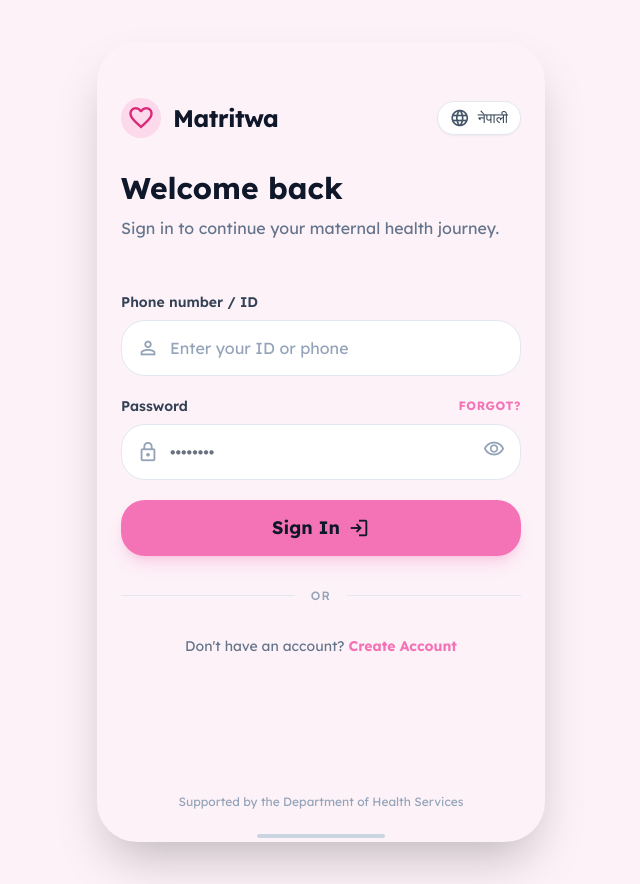
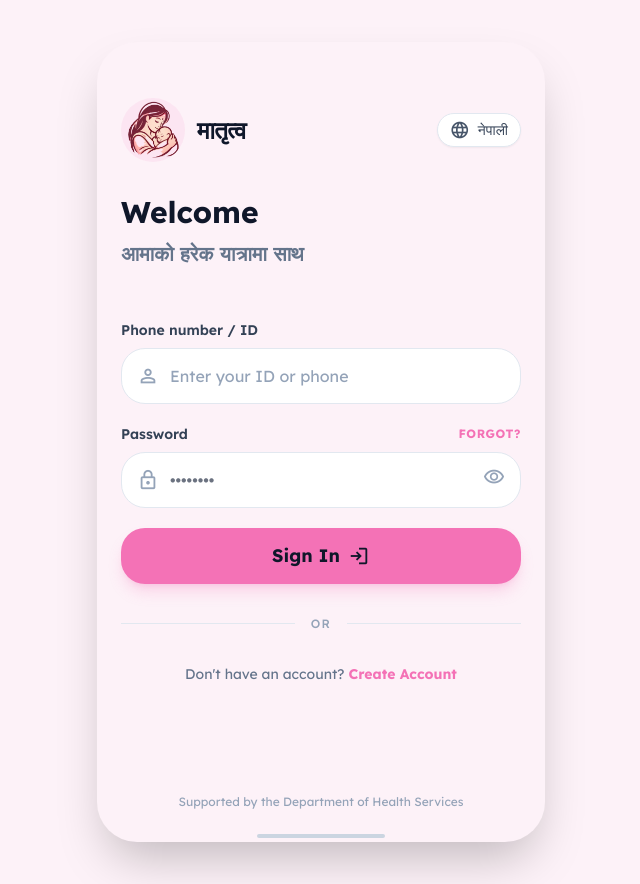
Before and after one commit to saugat2003/codeyatra2.0_access_denied_matritwa, a Django app: page /accounts/login/ in a window 1280 px wide. Shown: the whole page, without its empty margins (319-959 px from the left). Run offline with Django 5.2, Linux system fonts and the light colour scheme; some libraries are stand-ins or nearby versions.

Commit message:
feat(ui): update login page design and add logo; adjust media URL

```diff
--- a/config/settings.py
+++ b/config/settings.py
@@ -78,6 +78,7 @@ TEMPLATES = [
             "context_processors": [
                 "django.template.context_processors.debug",
                 "django.template.context_processors.request",
+                "django.template.context_processors.media",
                 "django.contrib.auth.context_processors.auth",
                 "django.contrib.messages.context_processors.messages",
             ],
@@ -138,7 +139,7 @@ STATICFILES_DIRS = [BASE_DIR / "static"]
 STATIC_ROOT = BASE_DIR / "staticfiles"
 
 # Media files (user-uploaded content)
-MEDIA_URL = "media/"
+MEDIA_URL = "/media/"
 MEDIA_ROOT = BASE_DIR / "media"
 
 # Default primary key field type
--- a/templates/accounts/login_page.html
+++ b/templates/accounts/login_page.html
@@ -14,10 +14,10 @@
     <!-- Header -->
     <header class="flex items-center justify-between px-6 py-2 shrink-0">
         <div class="flex items-center gap-3">
-            <div class="flex items-center justify-center size-10 rounded-full bg-primary/20 text-primary-dark dark:text-primary">
-                <span class="material-symbols-outlined text-[28px]">favorite</span>
+            <div class="flex items-center justify-center size-16 rounded-full overflow-hidden bg-primary/10">
+                <img src="{{ MEDIA_URL }}logo.png" alt="मातृत्व" class="w-full h-full object-cover" />
             </div>
-            <h1 class="text-2xl font-bold tracking-tight text-slate-900 dark:text-white">Matritwa</h1>
+            <h1 class="text-2xl font-bold tracking-tight text-slate-900 dark:text-white">मातृत्व</h1>
         </div>
         <button class="flex items-center gap-2 px-3 py-1.5 rounded-full bg-surface-light dark:bg-surface-dark border border-slate-200 dark:border-slate-700 shadow-sm active:scale-95 transition-transform">
             <span class="material-symbols-outlined text-[20px] text-slate-600 dark:text-slate-400">language</span>
@@ -30,8 +30,8 @@
 
         <!-- Welcome Text -->
         <div class="mb-8">
-            <h2 class="text-3xl font-bold leading-tight text-slate-900 dark:text-white mb-2">Welcome back</h2>
-            <p class="text-slate-500 dark:text-slate-400 text-base">Sign in to continue your maternal health journey.</p>
+            <h2 class="text-3xl font-bold leading-tight text-slate-900 dark:text-white mb-2">Welcome</h2>
+            <p class="text-slate-500 dark:text-slate-400 text-xl font-bold">आमाको हरेक यात्रामा साथ</p>
         </div>
 
         <!-- Login Form -->
```
Also changed, not shown: db.sqlite3, media/logo.png (added), 1 other file.
